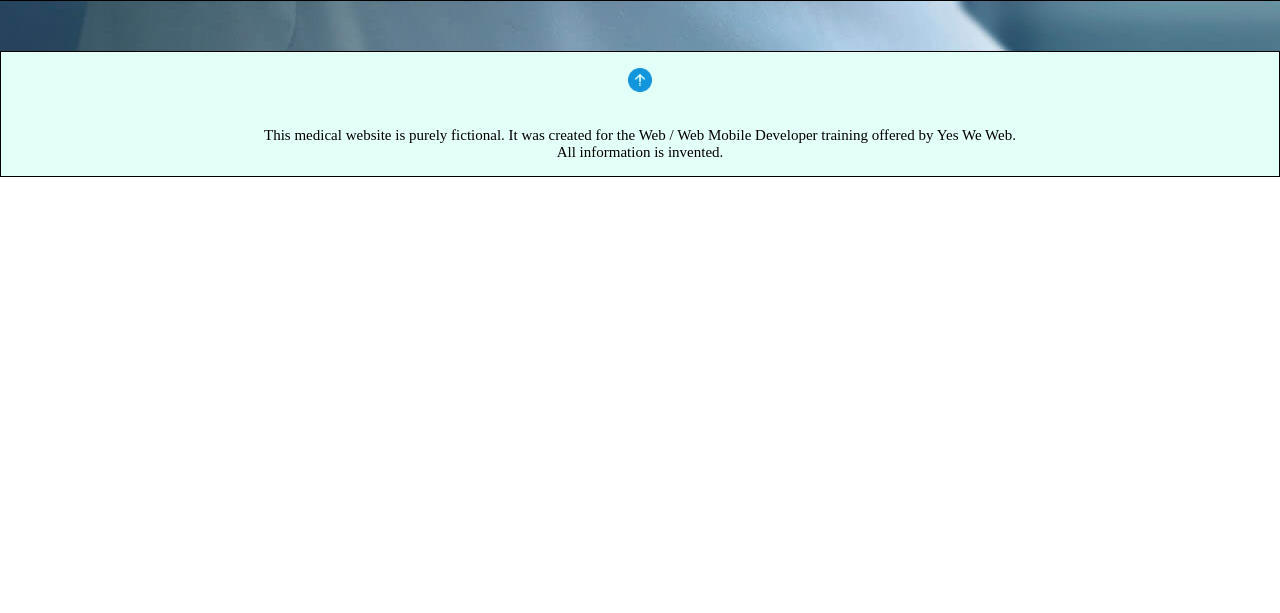
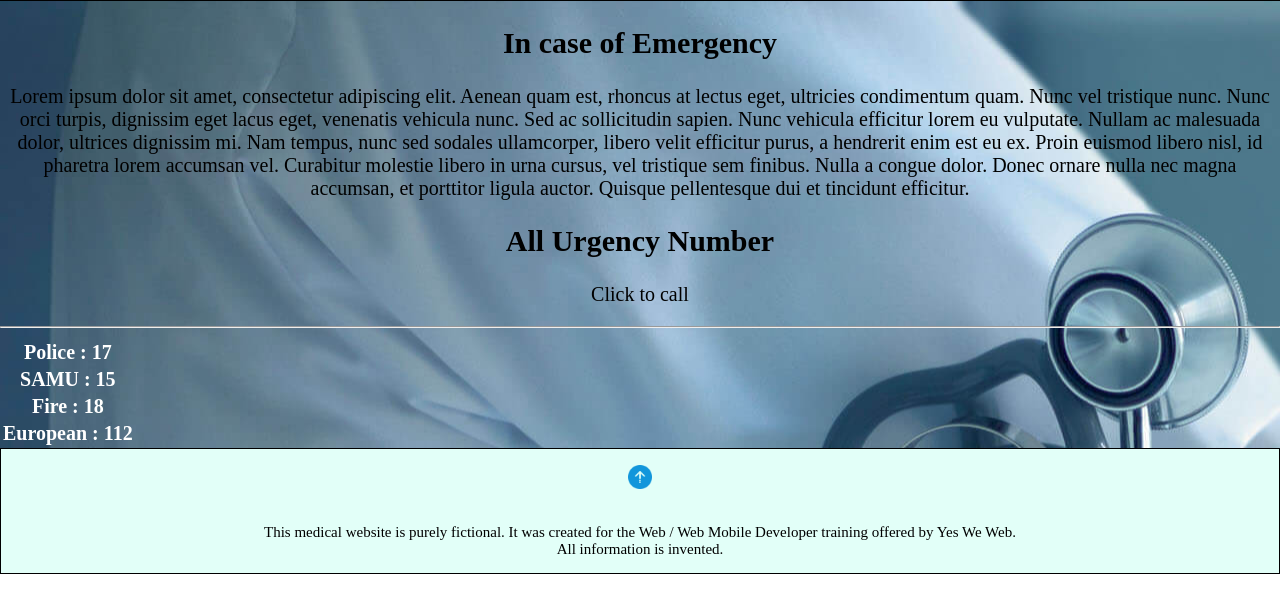
Before and after one commit to VDylan/medical-website, a plain HTML site: page urgency.html in a window 1280 px wide. Shown: the part 187-800 px from the top of the page. Drawn offline with Linux system fonts and the light colour scheme.

Commit message:
Add content in urgency.html

```diff
--- a/urgency.html
+++ b/urgency.html
@@ -32,7 +32,31 @@
         </section>
     </header>
 
-    <main></main>
+    <main>
+        <section class="emergency">
+            <h1>In case of Emergency</h1>
+            <p>Lorem ipsum dolor sit amet, consectetur adipiscing elit. Aenean quam est, rhoncus at lectus eget, ultricies condimentum quam. Nunc vel tristique nunc. Nunc orci turpis, dignissim eget lacus eget, venenatis vehicula nunc. Sed ac sollicitudin sapien. Nunc vehicula efficitur lorem eu vulputate. Nullam ac malesuada dolor, ultrices dignissim mi. Nam tempus, nunc sed sodales ullamcorper, libero velit efficitur purus, a hendrerit enim est eu ex. Proin euismod libero nisl, id pharetra lorem accumsan vel. Curabitur molestie libero in urna cursus, vel tristique sem finibus. Nulla a congue dolor. Donec ornare nulla nec magna accumsan, et porttitor ligula auctor. Quisque pellentesque dui et tincidunt efficitur.</p>
+        </section>
+        <section class="urgency_number">
+            <h1>All Urgency Number</h1>
+            <p>Click to call</p>
+            <hr>
+            <table class="number">
+                <tr>
+                    <th><a href="tel:+">Police : 17</a></th>
+                </tr>
+                <tr>
+                    <th><a href="tel:+">SAMU : 15</a></th>
+                </tr>
+                <tr>
+                    <th><a href="tel:+">Fire : 18</a></th>
+                </tr>
+                <tr>
+                    <th><a href="tel:+">European : 112</a></th>
+                </tr>
+            </table>
+        </section>
+    </main>
 
     <footer>
         <a class="a_footer" href=""><figure><img class="back_top" src="assets/images/back_top_icon.png" alt="Back to top"></figure></a>
```
